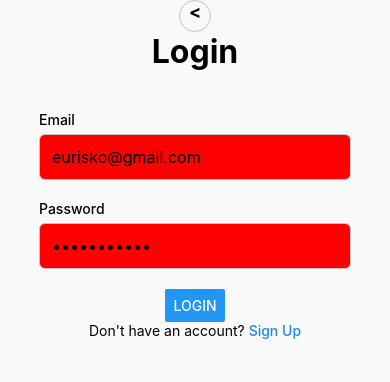
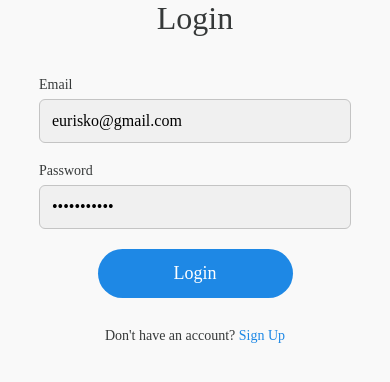
Before and after one commit to Monah-Haidar/EcomApp, a React Native app: screen /Login in a window 390 px wide. Shown: the top 382 px of the page. Built offline with nearby package versions, Linux system fonts and the light colour scheme.

Commit message:
Refactor: Fix Mobile Design and colors

```diff
--- /dev/null
+++ b/react-native.config.js
@@ -0,0 +1,3 @@
+module.exports = {
+  assets: ['./src/assets/fonts'],
+};
--- a/src/screens/Auth/LoginScreen/LoginScreen.tsx
+++ b/src/screens/Auth/LoginScreen/LoginScreen.tsx
@@ -4,6 +4,7 @@ import { useState } from 'react';
 import { Controller, useForm } from 'react-hook-form';
 import {
   Button,
+  Pressable,
   Text,
   TextInput,
   TouchableOpacity,
@@ -85,9 +86,7 @@ const LoginScreen = () => {
           marginRight: insets.right,
         },
       ]}>
-      <TouchableOpacity style={styles.backButton}>
-        <Text style={styles.backButtonText}>{'<'}</Text>
-      </TouchableOpacity>
+
 
       <Text style={styles.title}>Login</Text>
 
@@ -136,12 +135,15 @@ const LoginScreen = () => {
         )}
       </View>
 
-      <Button title="Login" onPress={handleSubmit(onSubmit)} />
 
-      <Text style={styles.signUpText}>
+      <Pressable style={styles.submitButton} onPress={handleSubmit(onSubmit)}>
+        <Text style={styles.submitButtonText}>Login</Text>
+      </Pressable>
+
+      <Text style={styles.footerText}>
         Don't have an account?{' '}
         <Text
-          style={styles.signUpLink}
+          style={styles.footerLink}
           onPress={() => navigation.navigate('SignUp')}>
           Sign Up
         </Text>
--- a/src/screens/Auth/VerificationScreen/VerificationScreen.tsx
+++ b/src/screens/Auth/VerificationScreen/VerificationScreen.tsx
@@ -69,10 +69,11 @@ const VerificationScreen = () => {
     <View style={styles.container}>
       <Text style={styles.title}>Please verify your email address</Text>
       <Text style={styles.subHeading}>
-        We've sent an email to XXX, please enter the code below.
+        We've sent you an email, please enter the code below.
       </Text>
 
-  {error && <Text style={styles.generalError}>{error}</Text>}
+      {error && <Text style={styles.generalError}>{error}</Text>}
+
       <View style={styles.inputContainer}>
         <Text style={styles.label}>Enter Code</Text>
         <View style={styles.inputRow}>
--- a/src/screens/Auth/VerificationScreen/styles.ts
+++ b/src/screens/Auth/VerificationScreen/styles.ts
@@ -1,5 +1,6 @@
 import {StyleSheet} from 'react-native';
 import {themes} from '../../../styles/theming';
+import {FONT_FAMILY, FONT_SIZE} from '../../../constants/font';
 
 export const verificationStyles = (
   theme: typeof themes.lightTheme | typeof themes.darkTheme,
@@ -9,59 +10,60 @@ export const verificationStyles = (
       backgroundColor: theme.background,
       flex: 1,
       alignItems: 'center',
-      paddingTop: 60,
+      // paddingTop: 60,
       padding: 24,
     },
     title: {
+      fontFamily: FONT_FAMILY.POPPINS_SEMI_BOLD,
+      fontSize: FONT_SIZE.XXXL,
       color: theme.text,
-      fontSize: 24,
-      marginBottom: 8,
-      alignSelf: 'flex-start',
+      textAlign: 'center',
     },
     subHeading: {
+      fontFamily: FONT_FAMILY.POPPINS_REGULAR,
+      fontSize: FONT_SIZE.SM,
+      color: theme.subheadingText,
+      textAlign: 'center',
+      marginBottom: 60,
+    },
+    label: {
+      fontFamily: FONT_FAMILY.POPPINS_SEMI_BOLD,
+      fontSize: FONT_SIZE.XL,
       color: theme.text,
-      fontSize: 14,
-      marginBottom: 60,
-      alignSelf: 'flex-start',
+      marginBottom: 12,
     },
-
-    label: {
-      color: theme.text,
-      fontSize: 20,
-      fontWeight: 'bold',
-      marginBottom: 20,
+    inputContainer: {
+      marginBottom: 40,
     },
     inputRow: {
       flexDirection: 'row',
       justifyContent: 'space-between',
       width: '85%',
     },
-    inputContainer: {
-      marginBottom: 40,
-    },
     input: {
-      backgroundColor: theme.text,
+      fontFamily: FONT_FAMILY.POPPINS_REGULAR,
+      fontSize: FONT_SIZE.LG,
+      backgroundColor: theme.background,
       borderColor: theme.border,
       width: 50,
       height: 50,
       borderWidth: 1,
       textAlign: 'center',
-      fontSize: 20,
       borderRadius: 10,
     },
+
     submitButton: {
       backgroundColor: theme.primary,
       paddingVertical: 14,
-      paddingHorizontal: 32,
       borderRadius: 30,
       alignItems: 'center',
       marginBottom: 30,
       width: '70%',
     },
     submitButtonText: {
-      color: theme.text,
-      fontSize: 16,
-      fontWeight: '600',
+      fontFamily: FONT_FAMILY.POPPINS_SEMI_BOLD,
+      fontSize: FONT_SIZE.LG,
+      color: theme.buttonText,
     },
     generalError: {
       backgroundColor: theme.errorTextContainer,
@@ -73,8 +75,9 @@ export const verificationStyles = (
       textAlign: 'center',
     },
     errorText: {
+      fontFamily: FONT_FAMILY.POPPINS_SEMI_BOLD,
+      fontSize: FONT_SIZE.XS,
       color: theme.errorText,
       marginTop: 6,
-      fontSize: 13,
     },
   });
--- a/src/screens/Product/ProductDetailsScreen/styles.ts
+++ b/src/screens/Product/ProductDetailsScreen/styles.ts
@@ -1,11 +1,15 @@
 import {StyleSheet} from 'react-native';
-import { themes } from '../../../styles/theming';
+import {themes} from '../../../styles/theming';
+import {FONT_FAMILY, FONT_SIZE} from '../../../constants/font';
 
-export const productDetailsStyles = (width: number, theme: typeof themes.lightTheme | typeof themes.darkTheme,) =>
+export const productDetailsStyles = (
+  width: number,
+  theme: typeof themes.lightTheme | typeof themes.darkTheme,
+) =>
   StyleSheet.create({
     container: {
+      backgroundColor: theme.background,
       padding: 16,
-      backgroundColor: theme.background,
     },
     image: {
       width: '100%',
@@ -14,22 +18,21 @@ export const productDetailsStyles = (width: number, theme: typeof themes.lightTh
       marginBottom: 16,
     },
     title: {
-      fontSize: 24,
-      fontWeight: '600',
-      marginBottom: 8,
+      fontFamily: FONT_FAMILY.POPPINS_SEMI_BOLD,
+      fontSize: FONT_SIZE.XL,
       color: theme.text,
     },
     price: {
-      fontSize: 20,
-      fontWeight: '500',
+      fontFamily: FONT_FAMILY.POPPINS_SEMI_BOLD,
+      fontSize: FONT_SIZE.LG,
+      marginBottom: 12,
       color: '#4CAF50',
-      marginBottom: 12,
     },
     description: {
-      fontSize: 16,
+      fontFamily: FONT_FAMILY.POPPINS_REGULAR,
+      fontSize: FONT_SIZE.MD,
       color: theme.text,
       marginBottom: 24,
-      lineHeight: 22,
     },
     buttonRow: {
       flexDirection: 'row',
@@ -47,8 +50,8 @@ export const productDetailsStyles = (width: number, theme: typeof themes.lightTh
       backgroundColor: theme.primary,
     },
     buttonText: {
-      color: theme.text,
-      fontWeight: '600',
-      fontSize: 16,
+      fontFamily: FONT_FAMILY.POPPINS_SEMI_BOLD,
+      fontSize: FONT_SIZE.MD,
+      color: theme.buttonText,
     },
   });
--- a/src/screens/Product/ProductListScreen/styles.ts
+++ b/src/screens/Product/ProductListScreen/styles.ts
@@ -1,19 +1,21 @@
 import {StyleSheet} from 'react-native';
 import { themes } from '../../../styles/theming';
+import { FONT_FAMILY, FONT_SIZE } from '../../../constants/font';
 
 export const productListStyles = (theme: typeof themes.lightTheme | typeof themes.darkTheme,) =>
   StyleSheet.create({
     container: {
-      padding: 10,
+      backgroundColor: theme.background,
       justifyContent: 'center',
       alignItems: 'center',
+      padding: 16,
     },
     card: {
       backgroundColor: theme.cardBackground,
-      margin: 8,
       borderRadius: 10,
       padding: 12,
       elevation: 2,
+      margin: 8,
     },
     image: {
       width: '100%',
@@ -22,12 +24,13 @@ export const productListStyles = (theme: typeof themes.lightTheme | typeof theme
       marginBottom: 10,
     },
     title: {
+      fontFamily: FONT_FAMILY.POPPINS_SEMI_BOLD,
+      fontSize: FONT_SIZE.SM,
       color: theme.text,
-      fontSize: 16,
-      fontWeight: 'bold',
     },
     price: {
+      fontFamily: FONT_FAMILY.POPPINS_MEDIUM,
+      fontSize: FONT_SIZE.XS,
       color: '#2e7d32',
-      fontSize: 14,
     },
   });
--- a/src/styles/formStyles.ts
+++ b/src/styles/formStyles.ts
@@ -1,5 +1,6 @@
 import {StyleSheet} from 'react-native';
 import {themes} from './theming';
+import {FONT_FAMILY, FONT_SIZE} from '../constants/font';
 
 export const formStyles = (
   theme: typeof themes.lightTheme | typeof themes.darkTheme,
@@ -13,34 +14,78 @@ export const formStyles = (
     header: {
       flexDirection: 'row',
       justifyContent: 'space-evenly',
-      marginTop: 100,
+      // marginTop: 100,
     },
     title: {
+      fontFamily: FONT_FAMILY.POPPINS_SEMI_BOLD,
+      fontSize: FONT_SIZE.XXXL,
       color: theme.text,
       alignSelf: 'center',
-      fontSize: 32,
-      fontWeight: '700',
       marginBottom: 40,
-    },
-    label: {
-      color: theme.text,
-      marginBottom: 6,
-      fontWeight: '500',
     },
     inputContainer: {
       marginBottom: 20,
       width: '80%',
     },
+    label: {
+      fontFamily: FONT_FAMILY.POPPINS_REGULAR,
+      fontSize: FONT_SIZE.SM,
+      color: theme.inputLabel,
+      marginBottom: 6,
+    },
     input: {
-      backgroundColor: theme.inputContainerBackground,
+      fontFamily: FONT_FAMILY.POPPINS_REGULAR,
+      fontSize: FONT_SIZE.MD,
+      backgroundColor: theme.inputFieldBackground,
       borderColor: theme.border,
       borderWidth: 1,
       borderRadius: 6,
       padding: 12,
-      fontSize: 16,
       width: '100%',
     },
+
+    submitButton: {
+      backgroundColor: theme.primary,
+      paddingVertical: 14,
+      borderRadius: 30,
+      alignItems: 'center',
+      marginBottom: 30,
+      width: '50%',
+    },
+    submitButtonText: {
+      fontFamily: FONT_FAMILY.POPPINS_SEMI_BOLD,
+      fontSize: FONT_SIZE.LG,
+      color: theme.buttonText,
+    },
+    footerText: {
+      fontFamily: FONT_FAMILY.POPPINS_REGULAR,
+      fontSize: FONT_SIZE.SM,
+      color: theme.text,
+      textAlign: 'center',
+    },
+    footerLink: {
+      fontFamily: FONT_FAMILY.POPPINS_REGULAR,
+      fontSize: FONT_SIZE.SM,
+      color: theme.primary,
+      fontWeight: '500',
+    },
+
+    // backButton: {
+    //   borderColor: theme.border,
+    //   borderWidth: 1,
+    //   borderRadius: 100,
+    //   height: 32,
+    //   width: 32,
+    // },
+    // backButtonText: {
+    //   fontSize: 18,
+    //   fontWeight: 'bold',
+    //   alignSelf: 'center',
+    // },
+
     generalError: {
+      fontFamily: FONT_FAMILY.POPPINS_REGULAR,
+      fontSize: FONT_SIZE.SM,
       backgroundColor: theme.errorTextContainer,
       color: theme.errorText,
       padding: 12,
@@ -50,43 +95,9 @@ export const formStyles = (
       textAlign: 'center',
     },
     errorText: {
+      fontFamily: FONT_FAMILY.POPPINS_REGULAR,
+      fontSize: FONT_SIZE.XS,
       color: theme.errorText,
       marginTop: 6,
-      fontSize: 13,
-    },
-    signUpText: {
-      color: theme.text,
-      textAlign: 'center',
-      fontSize: 14,
-    },
-    signUpLink: {
-      color: theme.primary,
-      fontWeight: '500',
-    },
-    submitButton: {
-      backgroundColor: theme.primary,
-      paddingVertical: 14,
-      paddingHorizontal: 32,
-      borderRadius: 30,
-      alignItems: 'center',
-      marginBottom: 30,
-      width: '50%',
-    },
-    submitButtonText: {
-      color: theme.text,
-      fontSize: 16,
-      fontWeight: '600',
-    },
-    backButton: {
-      borderColor: theme.border,
-      borderWidth: 1,
-      borderRadius: 100,
-      height: 32,
-      width: 32,
-    },
-    backButtonText: {
-      fontSize: 18,
-      fontWeight: 'bold',
-      alignSelf: 'center',
     },
   });
```
Also changed, not shown: src/styles/theming.ts (+11 -31 lines), 23 other files (tests, documents, lock files or other folders).
